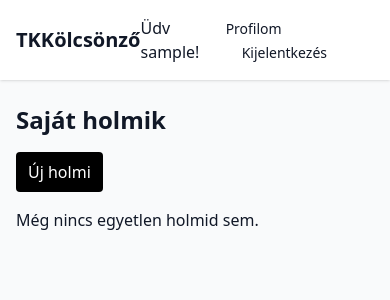
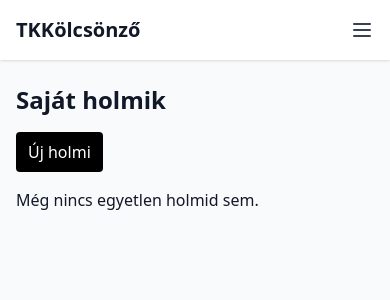
Before and after one commit to LokkoLori/tkkolcsonzo, a Django app: page /me/items/ in a window 390 px wide. Shown: the top 300 px of the page. Run offline with Django 5.2, Linux system fonts and the light colour scheme; the visitor is signed in with stand-in values (Sample User, id 1); data that the repository does not hold is empty; some libraries are stand-ins or nearby versions.

Commit message:
fine tunes

```diff
--- a/core/models.py
+++ b/core/models.py
@@ -45,6 +45,14 @@ class Item(models.Model):
             Loan.State.ACCEPTED,
             Loan.State.HANDED_OVER,
         ]).exists()
+
+    @property
+    def in_loan(self):
+        return self.loans.filter(state__in=[
+            Loan.State.REQUESTED,
+            Loan.State.ACCEPTED,
+            Loan.State.HANDED_OVER,
+        ]).first()
 
     def cover_image(self):
         # first cover if exists
--- a/core/views.py
+++ b/core/views.py
@@ -5,7 +5,6 @@ from django.shortcuts import get_object_or_404, redirect, render
 from django.utils import timezone
 from django.db.models import Q
 from django.template.loader import render_to_string
-from django.middleware.csrf import get_token
 from django.http import HttpResponseBadRequest, HttpResponse
 from django.views.decorators.http import require_POST
 from django.urls import reverse
@@ -267,8 +266,6 @@ def profile_edit(request):
 
     return render(request, "account/profile.html", {"form": form})
 
-
-
 def _require_verified(request):
     # Simple gate: only verified can view others' profiles
     if not request.user.is_authenticated or not request.user.profile.verified:
--- a/templates/base.html
+++ b/templates/base.html
@@ -10,27 +10,72 @@
 <body class="bg-gray-50 text-gray-900">
   <header class="bg-white shadow">
     <div class="max-w-5xl mx-auto px-4 py-4 flex justify-between items-center">
+      <!-- Logo -->
       <a href="/" class="font-bold text-xl">TKKölcsönző</a>
+
       {% if user.is_authenticated %}
-      Üdv {{ user.profile }}!
+        <div class="hidden md:block text-sm text-gray-700">
+          Üdv, {{ user.profile }}!
+        </div>
       {% endif %}
-      <nav class="space-x-4">
+
+      <!-- Hamburger (mobile only) -->
+      <button class="md:hidden block text-gray-700 focus:outline-none" id="menu-btn">
+        <svg class="w-6 h-6" fill="none" stroke="currentColor" stroke-width="2"
+             viewBox="0 0 24 24">
+          <path stroke-linecap="round" stroke-linejoin="round"
+                d="M4 6h16M4 12h16M4 18h16" />
+        </svg>
+      </button>
+
+      <!-- Desktop navigation -->
+      <nav class="hidden md:flex space-x-4 items-center">
         {% if user.is_authenticated %}
           {% if user.profile.verified %}
-            <a href="{% url 'core:my_items' %}" class="text-sm">Saját holmik</a>
-            <a href="{% url 'core:my_loans' %}" class="text-sm">Kölcsönzéseim</a>
+            <a href="{% url 'core:my_items' %}" class="text-sm hover:text-black">Saját holmik</a>
+            <a href="{% url 'core:my_loans' %}" class="text-sm hover:text-black">Kölcsönzéseim</a>
           {% endif %}
-          <a href="{% url 'core:profile_edit' %}" class="text-sm">Profilom</a>
+          <a href="{% url 'core:profile_edit' %}" class="text-sm hover:text-black">Profilom</a>
           <form method="post" action="{% url 'logout' %}" class="inline">
             {% csrf_token %}
-            <button class="text-sm">Kijelentkezés</button>
+            <button class="text-sm hover:text-black">Kijelentkezés</button>
           </form>
         {% else %}
-          <a href="{% url 'login' %}" class="text-sm">Bejelentkezés</a>
+          <a href="{% url 'login' %}" class="text-sm hover:text-black">Bejelentkezés</a>
         {% endif %}
       </nav>
     </div>
+
+    <!-- Mobile dropdown -->
+    <nav id="mobile-menu" class="md:hidden hidden border-t bg-gray-50">
+      <div class="px-4 py-3 space-y-2">
+        {% if user.is_authenticated %}
+          <div class="text-sm text-gray-700 mb-2">
+            Üdv, {{ user.profile }}!
+          </div>
+          {% if user.profile.verified %}
+            <a href="{% url 'core:my_items' %}" class="block text-sm">Saját holmik</a>
+            <a href="{% url 'core:my_loans' %}" class="block text-sm">Kölcsönzéseim</a>
+          {% endif %}
+          <a href="{% url 'core:profile_edit' %}" class="block text-sm">Profilom</a>
+          <form method="post" action="{% url 'logout' %}">
+            {% csrf_token %}
+            <button class="block text-sm text-left w-full">Kijelentkezés</button>
+          </form>
+        {% else %}
+          <a href="{% url 'login' %}" class="block text-sm">Bejelentkezés</a>
+        {% endif %}
+      </div>
+    </nav>
   </header>
+
+<script>
+  // simple toggle for mobile menu
+  document.getElementById("menu-btn").addEventListener("click", () => {
+    document.getElementById("mobile-menu").classList.toggle("hidden");
+  });
+</script>
+
 
   <main class="max-w-5xl mx-auto px-4 py-6">
     {% include '_messages.html' %}
--- a/templates/items/my_items.html
+++ b/templates/items/my_items.html
@@ -14,7 +14,6 @@
       <div class="font-medium">{{ item.title }}</div>
       <div class="text-sm text-gray-500 mb-2">{{ item.category }}</div>
       <div class="flex gap-2">
-        <a href="{% url 'core:item_detail' item.pk %}" class="text-sm underline">Megnyitás</a>
         <a href="{% url 'core:item_detail' item.pk %}?edit=1" class="text-sm underline">Szerkesztés</a>
         <a href="{% url 'core:item_delete' item.pk %}" class="text-sm underline text-red-700">Törlés</a>
       </div>
--- a/templates/loans/partials/loan_card.html
+++ b/templates/loans/partials/loan_card.html
@@ -1,7 +1,7 @@
 <div class="p-4 bg-white rounded shadow">
   <div class="font-medium mb-1">{{ loan.item.title }}</div>
   <div class="text-sm text-gray-600 mb-2">Tulajdonos: {{ loan.item.owner.username }}</div>
-  <div class="text-sm text-gray-600 mb-2">Igénylő: {{ loan.borrower.username }}</div>
+  <div class="text-sm text-gray-600 mb-2">Kikölcsönző: {{ loan.borrower.username }}</div>
   <div class="text-sm text-gray-600 mb-2">Státusz: {{ loan.get_state_display }}</div>
 
   <div class="mt-3 text-xs text-gray-600 space-y-1">
@@ -30,6 +30,8 @@
     {% if user == loan.borrower %}
       {% if loan.state == 'REQUESTED' or loan.state == 'ACCEPTED' %}
         <a href="{% url 'core:loan_cancel' loan.id %}" class="px-3 py-1 bg-orange-700 text-white rounded">Lemondás</a>
+      {% elif loan.state == 'HANDED_OVER' %}
+        <div class="mt-3 text-sm text-orange-600">Nálad van!</div>
       {% endif %}
     {% endif %}
   </div>
```
Also changed, not shown: templates/items/_read_only.html (+8 -0 lines).
